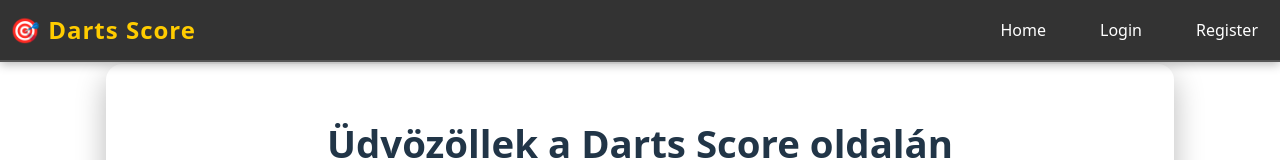
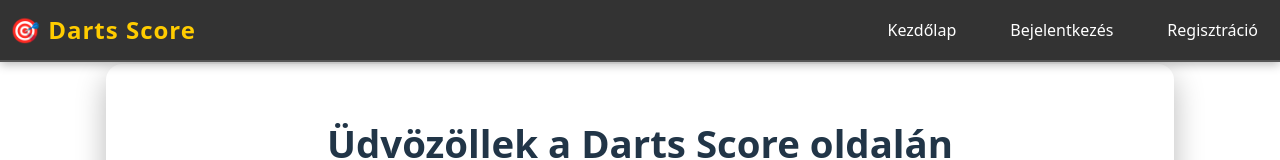
Before and after one commit to laczkovszkiP01/Darts_Score, a React (Vite) app: page / in a window 1280 px wide. Shown: the top 160 px of the page. Built offline with nearby package versions, Linux system fonts and the light colour scheme.

Commit message:
fixed Navbar component

```diff
--- a/src/components/Navbar/Navbar.jsx
+++ b/src/components/Navbar/Navbar.jsx
@@ -13,16 +13,16 @@ function Navbar() {
                 <h2>🎯 Darts Score</h2>
             </div>
             <ul className={style.navLinks}>
-                <li><Link to="/">Home</Link></li>
-                {authenticated && <li><Link to="/gameMenu">Game</Link></li>}
+                <li><Link to="/">Kezdőlap</Link></li>
+                {authenticated && <li><Link to="/gameMenu">Játék</Link></li>}
                 {authenticated && <li><Link to="/profile">Profile</Link></li>}
                 {authenticated && admin && <li><Link to="/admin">Admin</Link></li>}
                 {authenticated ? (
-                    <li><button onClick={handleLogout} className={style.logoutBtn}>Logout</button></li>
+                    <li><button onClick={handleLogout} className={style.logoutBtn}>Kijelentkezés</button></li>
                 ) : (
                     <>
-                        <li><Link to="/login">Login</Link></li>
-                        <li><Link to="/register">Register</Link></li>
+                        <li><Link to="/login">Bejelentkezés</Link></li>
+                        <li><Link to="/register">Regisztráció</Link></li>
                     </>
                 )}
             </ul>
```
